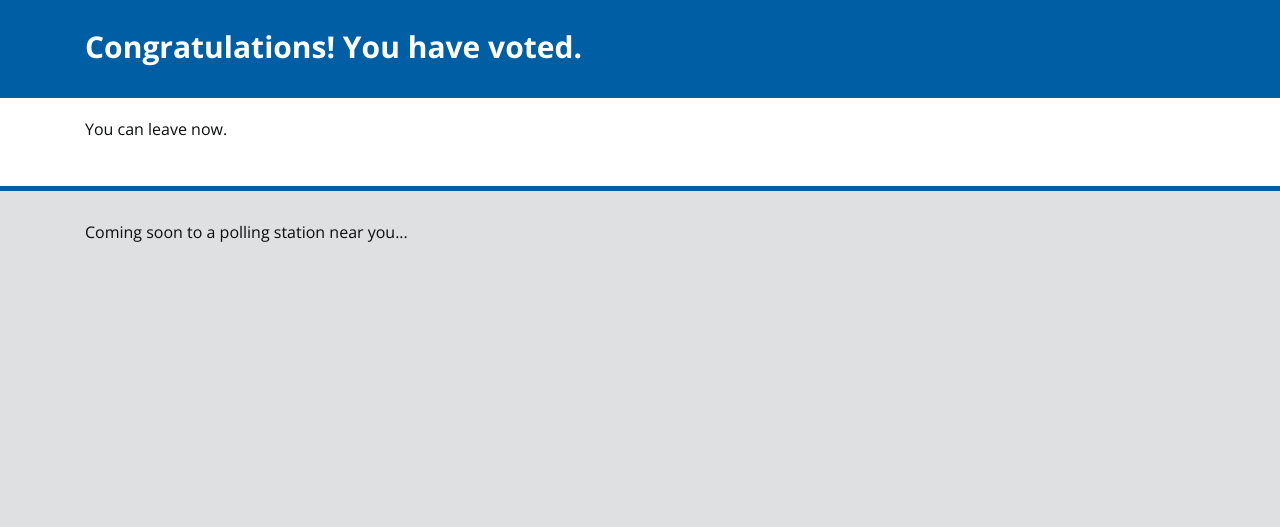
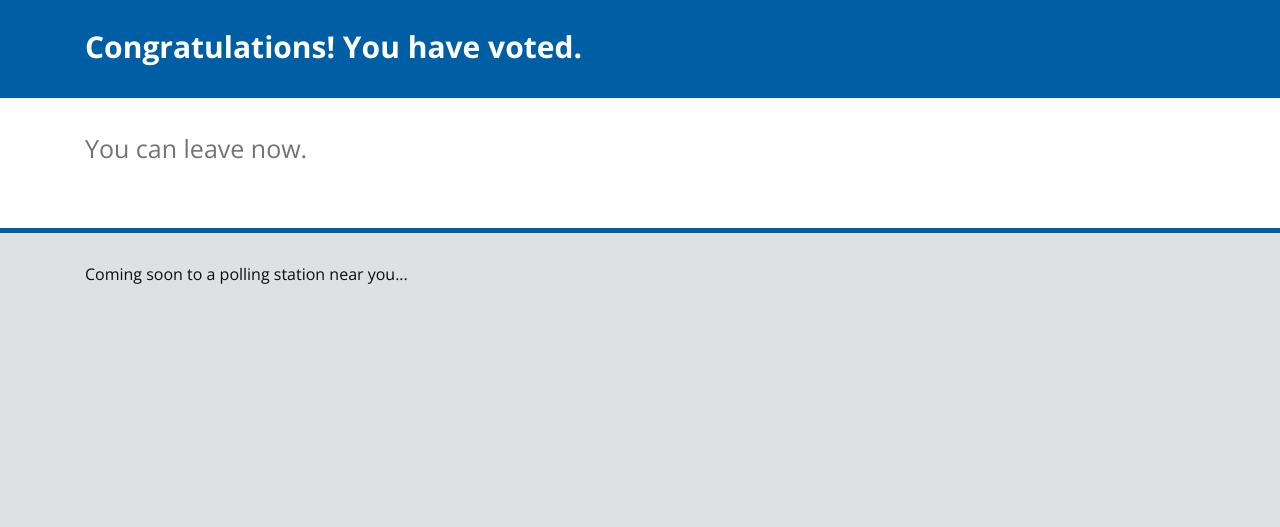
Before and after one commit to E-lection/Booth, a Flask app: page /youve-voted in a window 1280 px wide. Shown: the part 77-604 px from the top of the page. Run offline with Flask 2, Linux system fonts and the light colour scheme; the visitor is signed in with stand-in values (Sample User, id 1); some libraries are stand-ins or nearby versions.

Commit message:
You can leave now looks nicer.

```diff
--- a/static/css/main.css
+++ b/static/css/main.css
@@ -80,3 +80,9 @@
   font-size: 25px;
   line-height: 50px;
 }
+
+/* YOU HAVE VOTED */
+.count-down {
+  font-size: 25px;
+  line-height: 50px;
+}
--- a/static/js/youvoted.js
+++ b/static/js/youvoted.js
@@ -1,11 +1,11 @@
-window.onload = function(){
-  var counter = document.getElementById('count-down');
-  setInterval(function() {
-    counter--;
-    if(counter < 0) {
-      window.location.replace('/');
-    } else {
-      document.getElementById('count-down').innerHTML = counter;
-    }
-  }, 5000);
-}
+// window.onload = function(){
+//   var counter = document.getElementById('count-down');
+//   setInterval(function() {
+//     counter--;
+//     if(counter < 0) {
+//       window.location.replace('/');
+//     } else {
+//       document.getElementById('count-down').innerHTML = counter;
+//     }
+//   }, 5000);
+// }
--- a/templates/youve_voted.html
+++ b/templates/youve_voted.html
@@ -15,7 +15,7 @@
 
 {% block body %}
   {{ super() }}
-  <div class="count-down">
+  <div class="count-down help-block">
     You can leave now.
   </div>
 {% endblock %}
```
